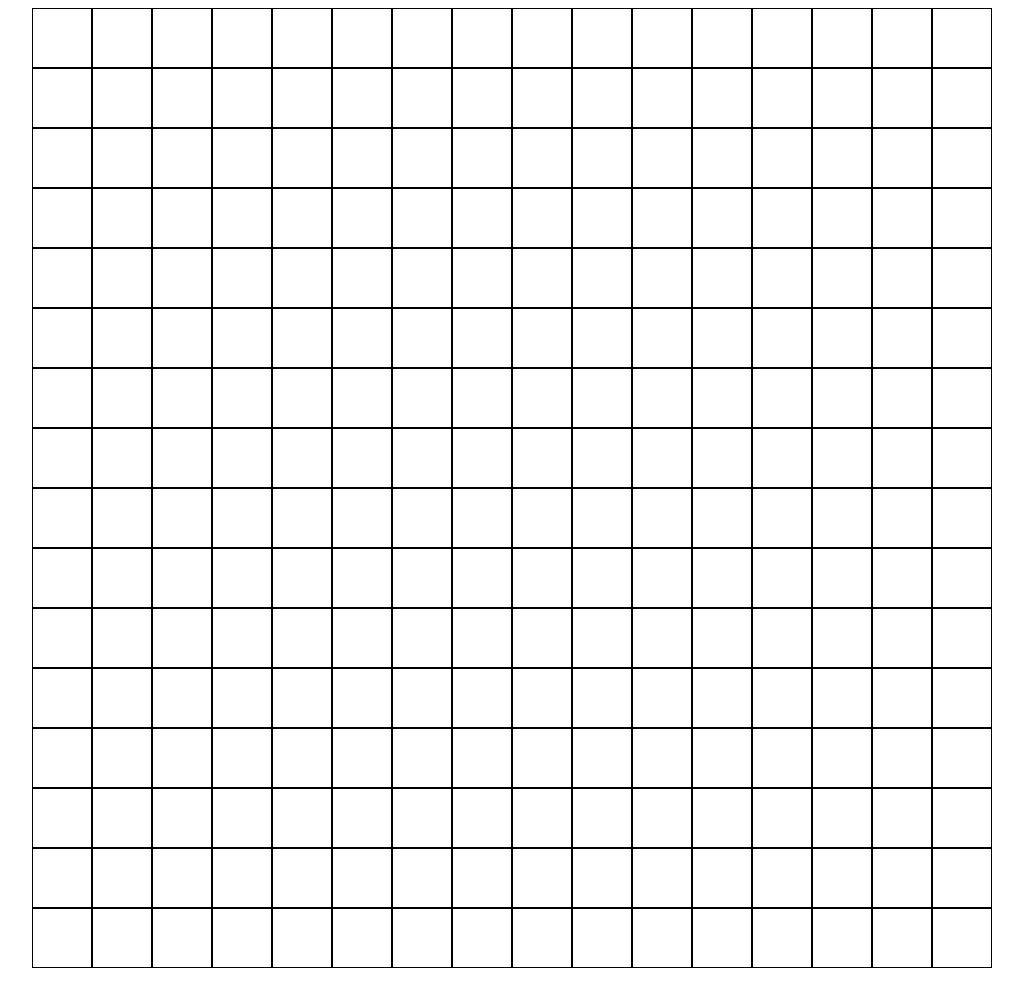
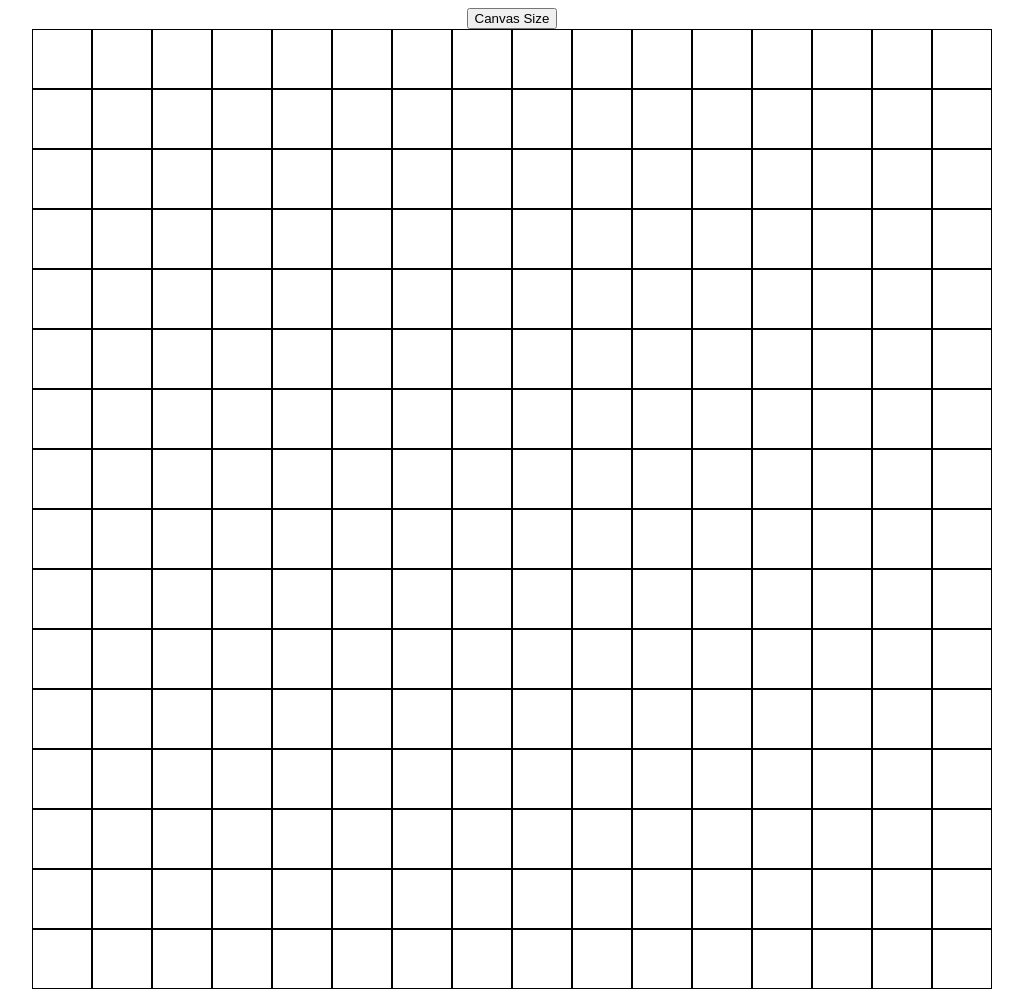
Before and after one commit to Tom-Pierce/etch-a-sketch, a plain HTML site: page index.html in a window 1280 px wide. Shown: the whole page, without its empty margins (128-1151 px from the left). Drawn offline with Linux system fonts and the light colour scheme.

Commit message:
Add ability to change canvas size on button click with prompt
Added functions to clear the canvas and change the pixel size

```diff
--- a/index.html
+++ b/index.html
@@ -10,8 +10,10 @@
 </head>
 
 <body>
-
-    <div class="container">
+    <div class="options">
+        <button id="canvasSize" prompt onclick="changeCanvasSize()">Canvas Size</button>
+    </div>
+    <div id="canvas" class="container">
 
 
     </div>
--- a/script.js
+++ b/script.js
@@ -1,12 +1,12 @@
-function init() {
+function createCanvas(size) {
 
-    const container = document.querySelector(".container");
+    const canvas = document.querySelector("#canvas");
 
-    for (i = 0; i < 16; i++) {
-        for (j = 0; j < 16; j++) {
+    for (i = 0; i < size; i++) {
+        for (j = 0; j < size; j++) {
             const div = document.createElement("div");
             div.classList.add("pixel");
-            container.appendChild(div);
+            canvas.appendChild(div);
 
         }
     }
@@ -24,4 +24,29 @@ function listenForMouse() {
     }
 }
 
-init();
+function changeCanvasSize() {
+    const canvasSize = prompt("What size canvas would you like?");
+    clearCanvas();
+    createCanvas(canvasSize);
+    changePixelSize(canvasSize);
+}
+
+function changePixelSize(canvasSize) {
+
+    let pixels = document.querySelectorAll(".pixel");
+    pixelWidth = 960/canvasSize;
+    pixelHeight = 960/canvasSize;
+    for (i = 0; i < pixels.length; i++) {
+        pixels[i].style.width = pixelWidth + "px";
+        pixels[i].style.height = pixelHeight +"px";
+        }
+    }
+
+function clearCanvas() {
+    const canvas = document.querySelector("#canvas");
+    while (canvas.lastChild) {
+        canvas.removeChild(canvas.lastChild);
+    }
+}
+
+createCanvas(16);
--- a/style.css
+++ b/style.css
@@ -2,9 +2,10 @@ body {
     display: flex;
     justify-content: center;
     align-items: center;
+    flex-direction: column;
 }
 
-.container {
+#canvas {
     display: flex;
     flex-wrap: wrap;
     width: 960px;
```
